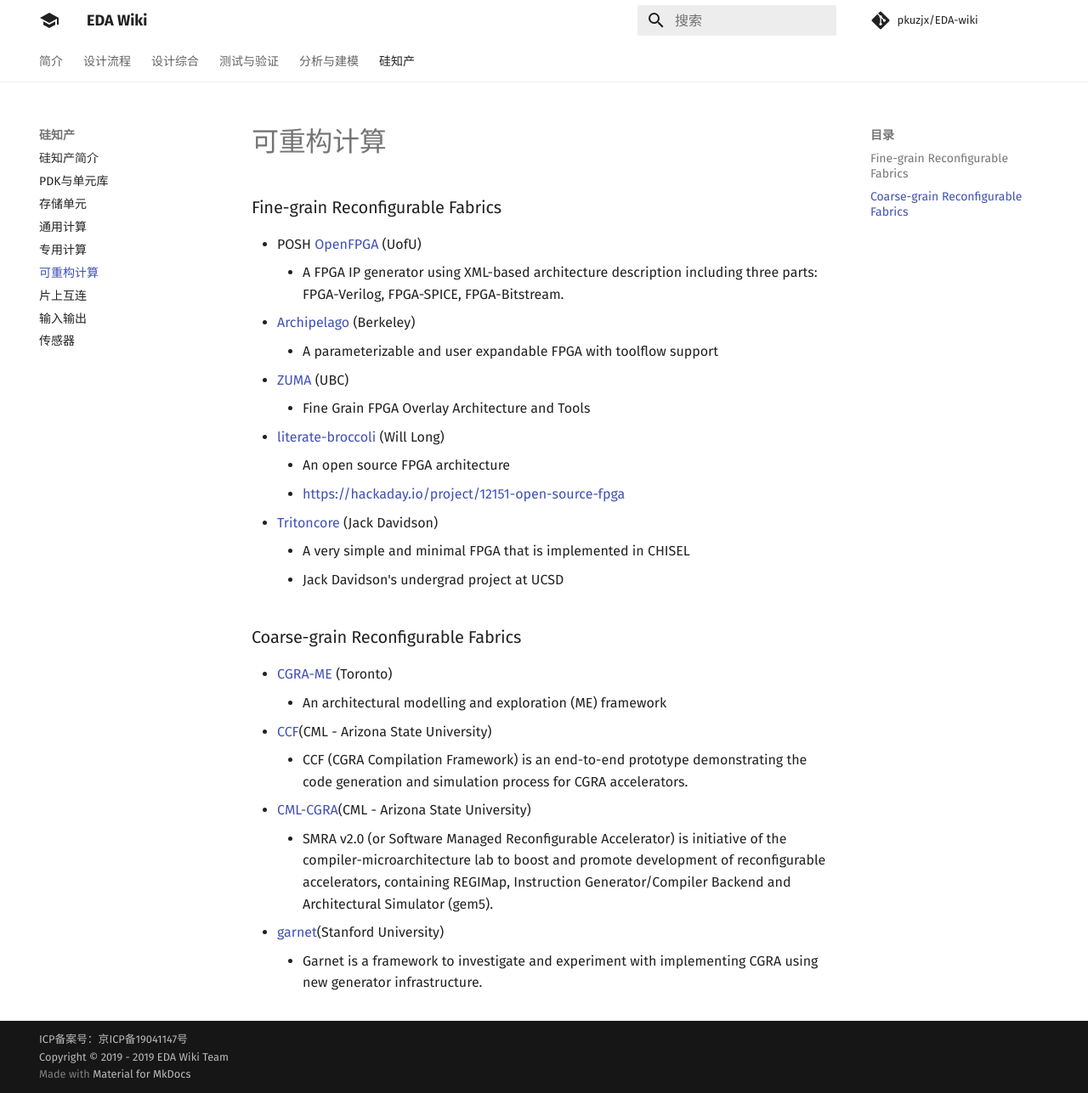
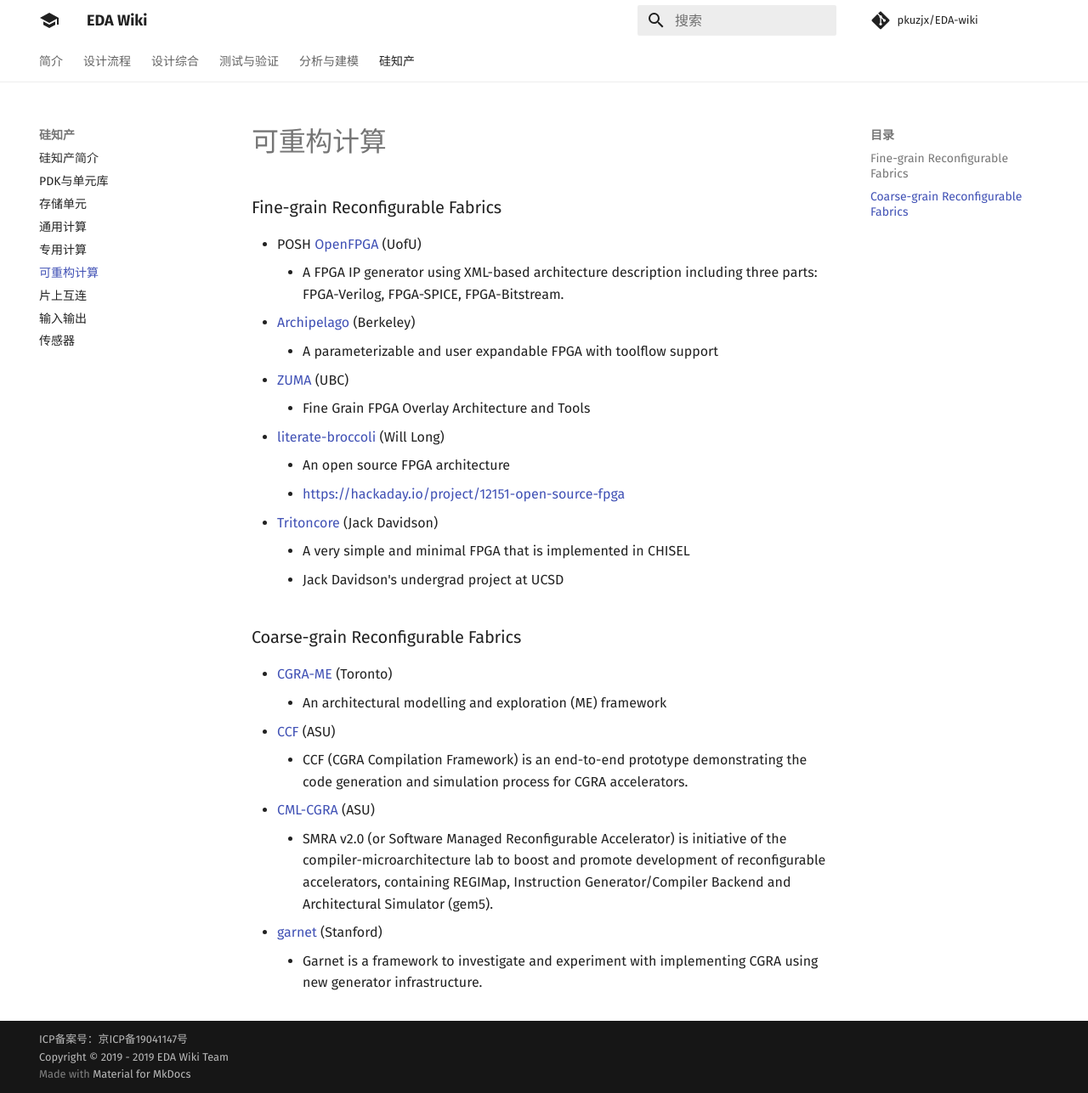
Before and after one commit to daitoto/EDA-wiki, an MkDocs documentation site: the page built from docs/sip/reconfig.md, in a window 1280 px wide and 1287 px high. Shown: the whole window at 85% size. Built offline with MkDocs 1.6.1 and Material for MkDocs 9.7.7, drawn with Linux system fonts in a browser that asks for light colours; comment, search, counter and statistics services are not loaded.

Commit message:
Update reconfig.md

```diff
--- a/docs/sip/reconfig.md
+++ b/docs/sip/reconfig.md
@@ -1,7 +1,7 @@
 ### Fine-grain Reconfigurable Fabrics
  - POSH [OpenFPGA](https://github.com/LNIS-Projects/OpenFPGA) (UofU)
    - A FPGA IP generator using XML-based architecture description including three parts: FPGA-Verilog, FPGA-SPICE, FPGA-Bitstream.
- - [Archipelago](OpenFPGA https://github.com/haojunliu/OpenFPGA) (Berkeley)
+ - [Archipelago](https://github.com/haojunliu/OpenFPGA) (Berkeley)
    - A parameterizable and user expandable FPGA with toolflow support
  - [ZUMA](https://github.com/adbrant/zuma-fpga) (UBC)
    - Fine Grain FPGA Overlay Architecture and Tools
@@ -15,9 +15,9 @@
 ### Coarse-grain Reconfigurable Fabrics
  - [CGRA-ME](http://cgra-me.ece.utoronto.ca/) (Toronto)
    - An architectural modelling and exploration (ME) framework
- - [CCF](https://github.com/cmlasu/ccf)(CML - Arizona State University)
+ - [CCF](https://github.com/cmlasu/ccf) (ASU)
    - CCF (CGRA Compilation Framework) is an end-to-end prototype demonstrating the code generation and simulation process for CGRA accelerators.
- - [CML-CGRA](https://github.com/hoangt/cml-cgra)(CML - Arizona State University)
+ - [CML-CGRA](https://github.com/hoangt/cml-cgra) (ASU)
    - SMRA v2.0 (or Software Managed Reconfigurable Accelerator) is initiative of the compiler-microarchitecture lab to boost and promote development of reconfigurable accelerators, containing REGIMap, Instruction Generator/Compiler Backend and Architectural Simulator (gem5).
- - [garnet](https://github.com/StanfordAHA/garnet)(Stanford University)
+ - [garnet](https://github.com/StanfordAHA/garnet) (Stanford)
    - Garnet is a framework to investigate and experiment with implementing CGRA using new generator infrastructure.
```
